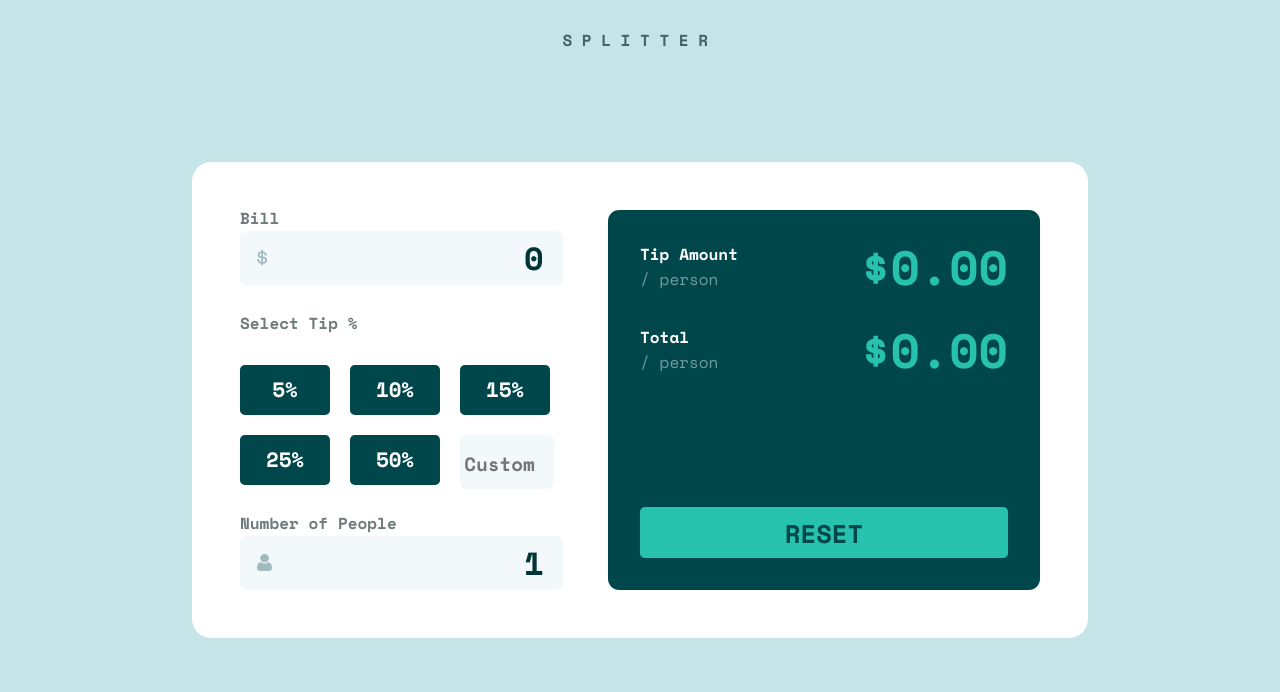
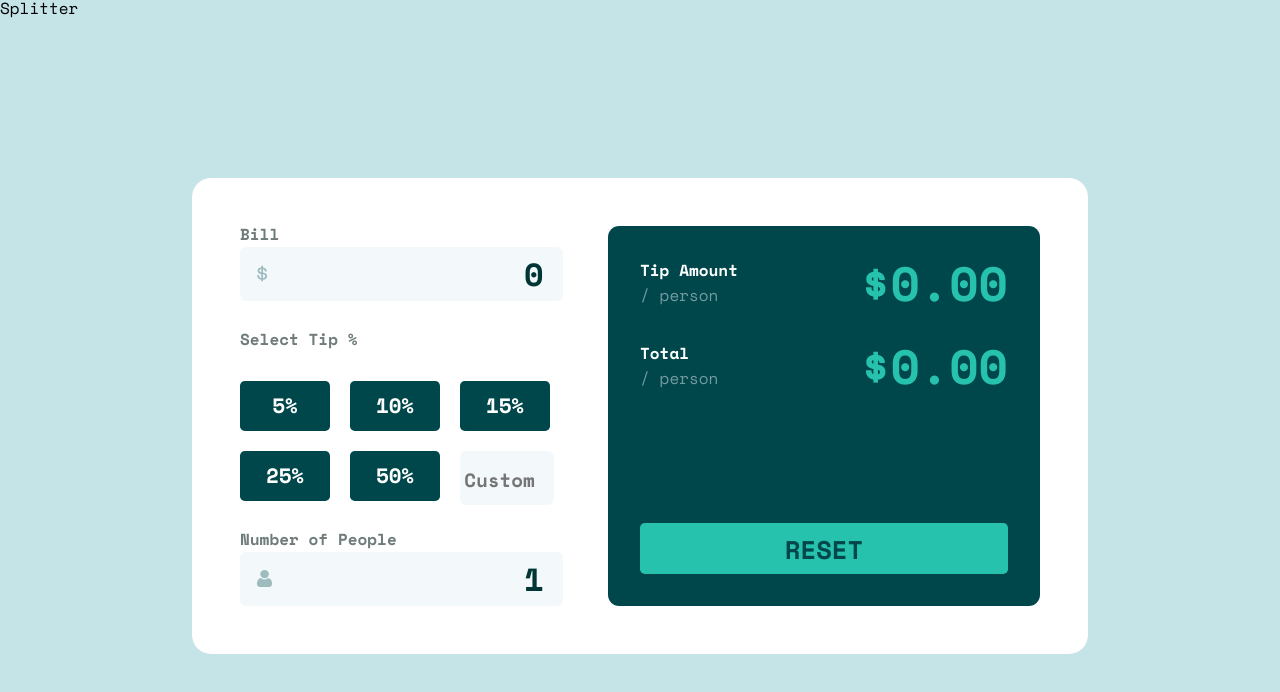
Before and after one commit to cheepmanzee/Frontend-Mentor-Tip-Tracker, a plain HTML site: page index.html in a window 1280 px wide. Drawn offline with nearby package versions, Linux system fonts and the light colour scheme.

Commit message:
Update index.html

```diff
--- a/index.html
+++ b/index.html
@@ -8,7 +8,7 @@
     <link rel="stylesheet" href="main.css">
 </head>
 <body>
-    <title>Splitter</title>
+    <h1>Splitter</h1>
     <main class="tracker__wrapper">
         <div class="tracker">
             <form class="tracker__main">
@@ -19,7 +19,7 @@
                         <img src="img/icon-dollar.svg" alt="dollar" aria-label="none">
                     </div>
                 </div>
-                <label class="label" for="select">Select Tip %</label>
+                <p class="label" for="select">Select Tip %</p>
                 <div class="tracker__select" id="select">
                     <div class="select__tip">5%</div>
                     <div class="select__tip">10%</div>
```
